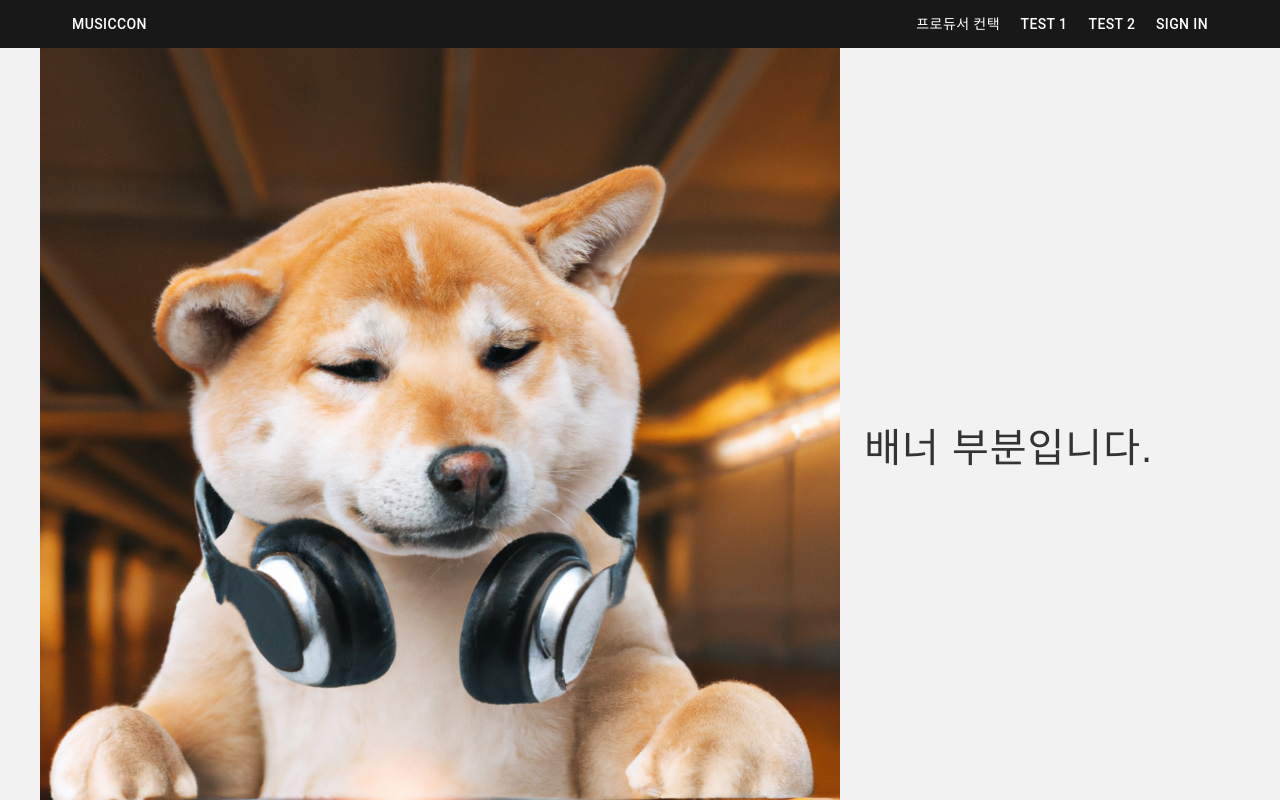
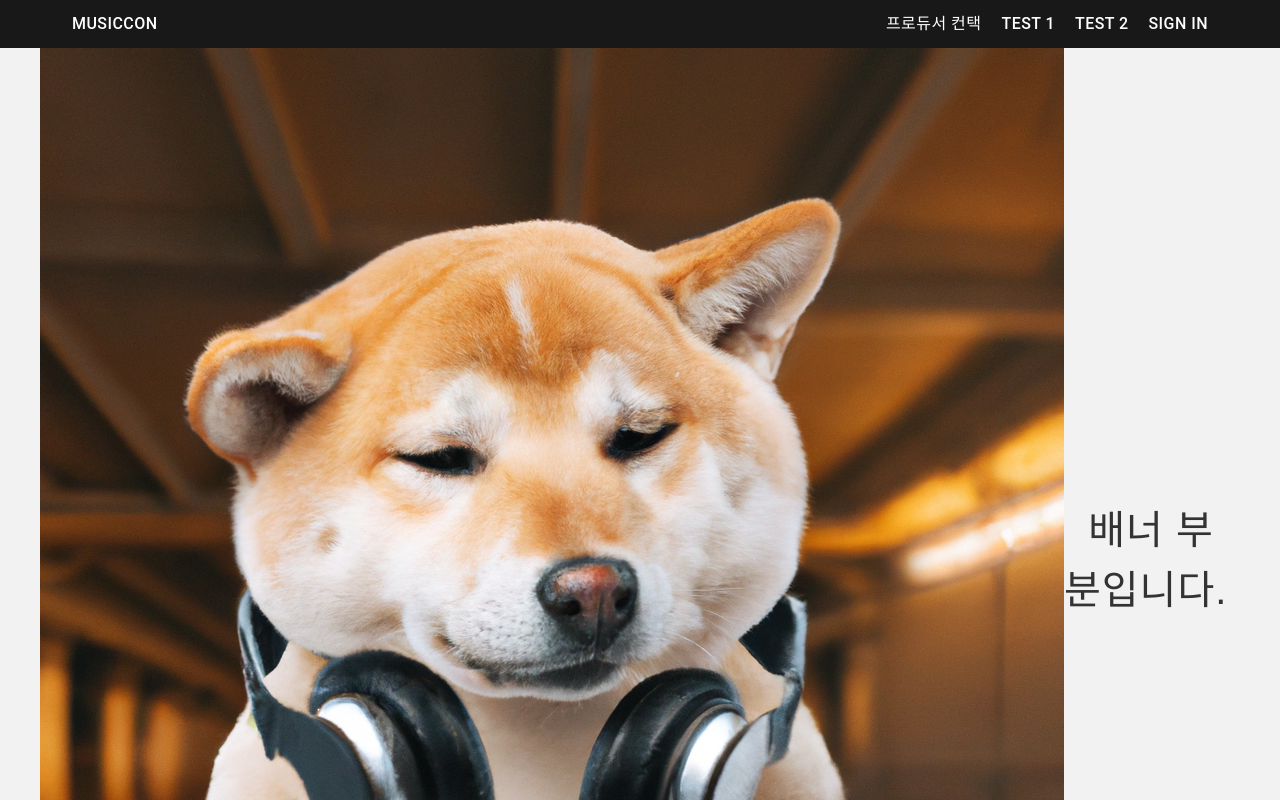
Before and after one commit to kino-duo/musiccon-fe, a React (Vite) app: page / in a window 1280 px wide. Shown: the top 800 px of the page. Built offline with nearby package versions, Linux system fonts and the light colour scheme; a web font is replaced by a local one.

Commit message:
✨ Feat : ButtonSmall Molecule 생성

```diff
--- /dev/null
+++ b/src/components/atoms/ButtonSmall.tsx
@@ -0,0 +1,8 @@
+import React from "react";
+import styled from "@emotion/styled";
+import Button from "@mui/material/Button";
+
+export const ButtonSmall = styled(Button)({
+  color: "inherit",
+  fontSize: 16,
+});
--- a/src/components/constants/sizes.ts
+++ b/src/components/constants/sizes.ts
@@ -3,6 +3,6 @@
  * Specify if component sizes are used in duplicate
  */
 export const sizes = {
-  fullHeightWithoutHeader: "100vh - 48",
+  fullHeightWithoutHeader: "100vh - 48", // [Error] 적용 안됨
   heightHeader: 48,
 };
--- a/src/components/molecules/MainBanner.tsx
+++ b/src/components/molecules/MainBanner.tsx
@@ -1,11 +1,13 @@
 import React from "react";
 import testDog1 from "../../assets/test/testDog1.png";
 import Typography from "@mui/material/Typography";
+import { sizes } from "../constants/sizes";
 
 // [Todo] MainBanner 구현하기
 export const MainBanner = () => {
   return (
-    <div style={{ height: "100vh", display: "flex", alignItems: "center" }}>
+    // <div style={{ height: sizes.fullHeightWithoutHeader, display: "flex", alignItems: "center" }}>
+    <div style={{ height: "100vh - 48", display: "flex", alignItems: "center" }}>
       <img src={testDog1} style={{ height: "100%" }} />
       <Typography sx={{ fontSize: 40 }}> &nbsp; 배너 부분입니다.</Typography>
     </div>
--- a/src/components/molecules/Menu.tsx
+++ b/src/components/molecules/Menu.tsx
@@ -2,18 +2,18 @@ import React from "react";
 import Stack from "@mui/material/Stack";
 import Button from "@mui/material/Button";
 import { useNavigate } from "react-router-dom";
+import { Typography } from "@mui/material";
+import { ButtonSmall } from "../atoms/ButtonSmall";
 
 // [...] 페이지 추가될 때마다 매 번 일일이 추가해주어야 함...
 export const Menu = () => {
   const navigate = useNavigate();
   return (
     <Stack direction="row" spacing={0.5}>
-      <Button color="inherit">프로듀서 컨택</Button>
-      <Button color="inherit">TEST 1</Button>
-      <Button color="inherit">TEST 2</Button>
-      <Button color="inherit" onClick={() => navigate("/sign-in")}>
-        SIGN IN
-      </Button>
+      <ButtonSmall>프로듀서 컨택</ButtonSmall>
+      <ButtonSmall>TEST 1</ButtonSmall>
+      <ButtonSmall>TEST 2</ButtonSmall>
+      <ButtonSmall onClick={() => navigate("/sign-in")}>SIGN IN</ButtonSmall>
     </Stack>
   );
 };
--- a/src/components/organisms/MainHeader.tsx
+++ b/src/components/organisms/MainHeader.tsx
@@ -1,11 +1,12 @@
 import React from "react";
 import Toolbar from "@mui/material/Toolbar";
-import Button from "@mui/material/Button";
+import { ButtonSmall } from "../atoms/ButtonSmall";
 import { Menu } from "../molecules";
 import { appColor } from "../constants/appColor";
 import { breakPoints } from "../constants/breakPoints";
 import { useNavigate } from "react-router-dom";
 import { Empty } from "../atoms";
+import { sizes } from "../constants/sizes";
 
 export const MainHeader = () => {
   const navigate = useNavigate();
@@ -32,14 +33,12 @@ export const MainHeader = () => {
             maxWidth: breakPoints.lg,
           }}
         >
-          <Button color="inherit" onClick={() => navigate("/")}>
-            Musiccon
-          </Button>
+          <ButtonSmall>Musiccon</ButtonSmall>
 
           <Menu />
         </Toolbar>
       </div>
-      <Empty height="3rem" />
+      <Empty height={`${sizes.heightHeader}px`} />
     </>
   );
 };
```
